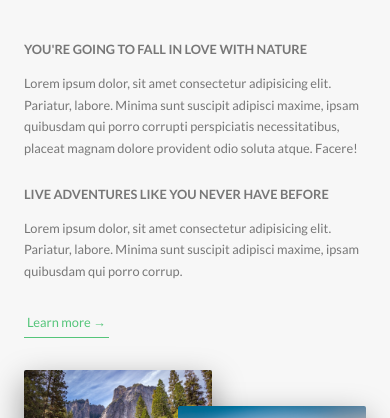
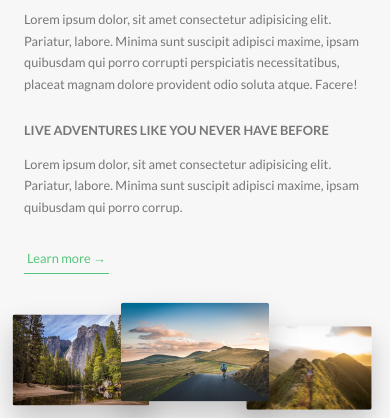
Before and after one commit to AniaPr/natours, a website: page index.html in a window 390 px wide. Shown: the part 926-1344 px from the top of the page. Drawn offline with Linux system fonts and the light colour scheme.

Commit message:
add media queries for about and features section

```diff
--- a/sass/base/_utilities.scss
+++ b/sass/base/_utilities.scss
@@ -8,10 +8,18 @@
 
 .u-margin-bottom-medium {
   margin-bottom: 4rem;
+
+  @include respond(tab-port) {
+    margin-bottom: 3rem;
+  }
 }
 
 .u-margin-bottom-big {
   margin-bottom: 8rem;
+
+  @include respond(tab-port) {
+    margin-bottom: 5rem;
+  }
 }
 
 .u-margin-top-big {
--- a/sass/components/_composition.scss
+++ b/sass/components/_composition.scss
@@ -1,5 +1,6 @@
 .composition {
   position: relative;
+
   &__photo {
     width: 55%;
     box-shadow: 0 1.5rem 4rem rgba($color-black, 0.4);
@@ -9,19 +10,43 @@
     transition: all 0.2s;
     outline-offset: 2rem;
 
+    @include respond(tab-port) {
+      float: left;
+      position: relative;
+      width: 33.33%;
+      box-shadow: 0 1.5rem 3rem rgba($color-black, 0.2);
+    }
+
     &--p1 {
       left: 0;
       top: -2rem;
+
+      @include respond(tab-port) {
+        top: 0;
+        transform: scale(1.2);
+      }
     }
 
     &--p2 {
       right: 0;
       top: 20px;
+
+      @include respond(tab-port) {
+        top: -1rem;
+        transform: scale(1.3);
+        z-index: 100;
+      }
     }
 
     &--p3 {
       left: 20%;
       top: 10rem;
+
+      @include respond(tab-port) {
+        top: 1rem;
+        left: 0;
+        transform: scale(1.1);
+      }
     }
 
     &:hover {
--- a/sass/components/_feature-box.scss
+++ b/sass/components/_feature-box.scss
@@ -6,6 +6,10 @@
   border-radius: 3px;
   box-shadow: 0 1.5rem 4 rem rgba($color-black, 0.15);
   transition: transform 0.3s;
+
+  @include respond(tab-port) {
+    padding: 2rem;
+  }
 
   &__icon {
     font-size: 6rem;
@@ -19,6 +23,10 @@
     -webkit-background-clip: text;
     background-clip: text;
     color: transparent;
+
+    @include respond(tab-port) {
+      margin-bottom: 0;
+    }
   }
 
   &:hover {
--- a/sass/layout/_footer.scss
+++ b/sass/layout/_footer.scss
@@ -10,6 +10,10 @@
   &__logo-box {
     text-align: center;
     margin-bottom: 8rem;
+
+    @include respond(tab-port) {
+      margin-bottom: 6rem;
+    }
   }
 
   &__logo {
--- a/sass/pages/_home.scss
+++ b/sass/pages/_home.scss
@@ -2,6 +2,10 @@
   background-color: $color-grey-light-1;
   padding: 25rem 0;
   margin-top: -20vh;
+
+  @include respond(tab-port) {
+    padding: 20rem 0;
+  }
 }
 
 .section-features {
@@ -19,17 +23,29 @@
   & > * {
     transform: skewY(7deg);
   }
+
+  @include respond(tab-port) {
+    padding: 10rem 0;
+  }
 }
 
 .section-tours {
   background-color: $color-grey-light-1;
   padding: 25rem 0 15rem 0;
   margin-top: -10rem;
+
+  @include respond(tab-port) {
+    padding: 20rem 0 10rem 0;
+  }
 }
 
 .section-stories {
   position: relative;
   padding: 15rem 0;
+
+  @include respond(tab-port) {
+    padding: 10rem 0;
+  }
 }
 
 .section-book {
```
Also changed, not shown: css/style.css.
